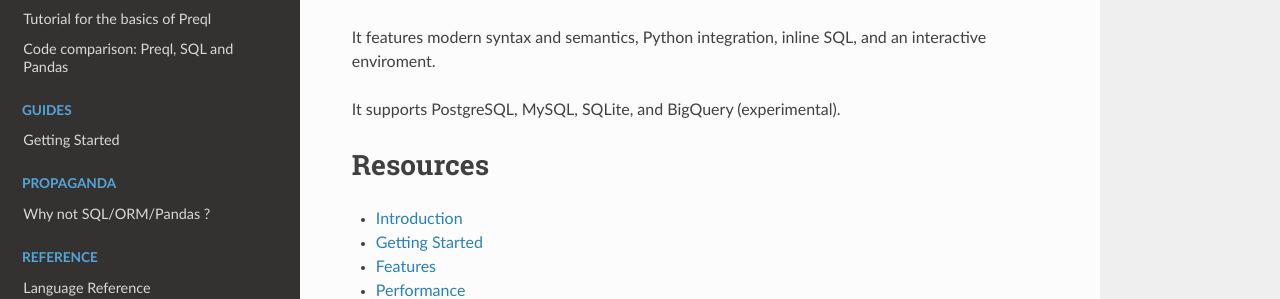
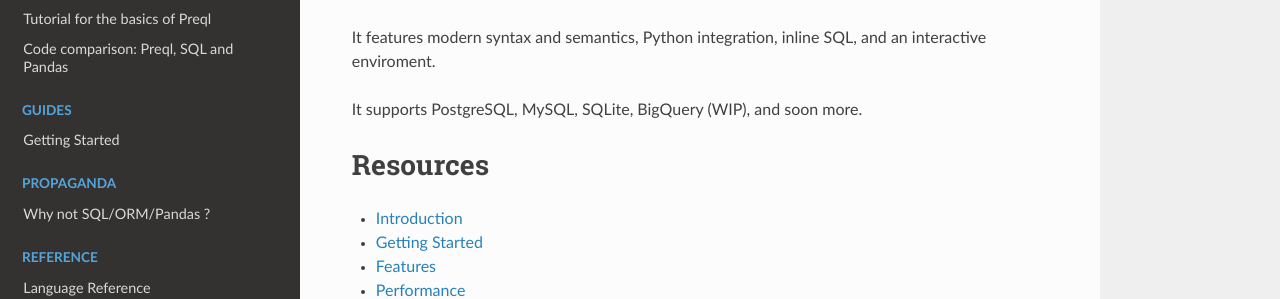
Before and after one commit to erezsh/Preql, a Sphinx documentation site: the page built from docs/index.rst, in a window 1280 px wide and 1075 px high. Shown: the part 295-594 px from the top of the window. Built offline with Sphinx 7.4.7 and the Read the Docs theme 2.0.0, drawn with Linux system fonts in a browser that asks for light colours; pages that are not in the unit, such as notebooks, are missing from menus.

Commit message:
Docs: Update docs regarding BigQuery support

```diff
--- a/docs/index.rst
+++ b/docs/index.rst
@@ -52,7 +52,7 @@
 
 It features modern syntax and semantics, Python integration, inline SQL, and an interactive enviroment.
 
-It supports PostgreSQL, MySQL, SQLite, and BigQuery (experimental).
+It supports PostgreSQL, MySQL, SQLite, BigQuery (WIP), and soon more.
 
 
 Resources
```
Also changed, not shown: README.md (+1 -1 lines), docs/features.md (+1 -1 lines).
